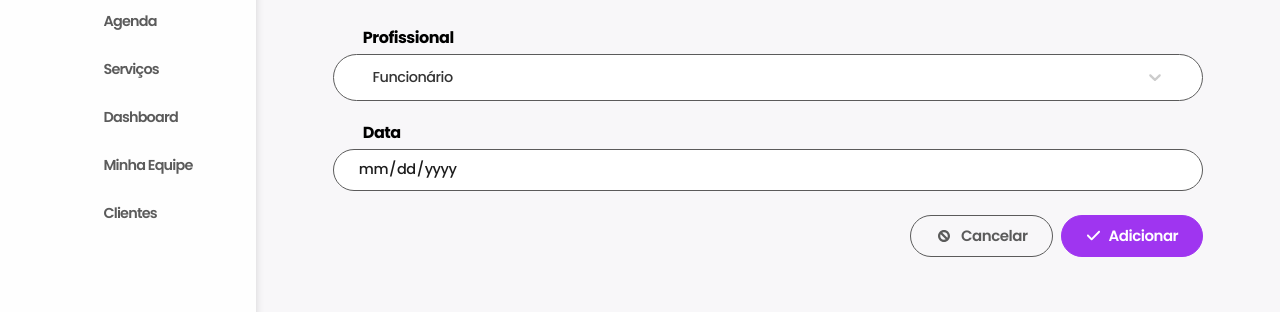
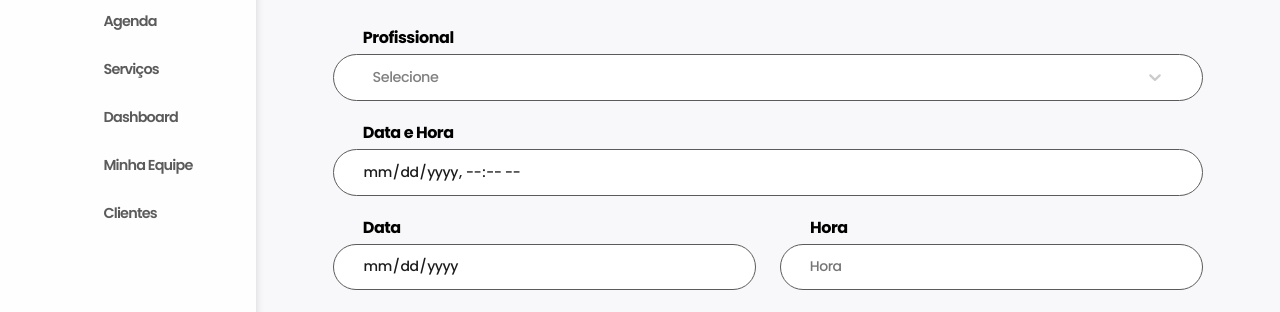
Before and after one commit to Libellus-Grupo-07/Site-Calencare, a React (Create React App) app in the folder calencare/: page /agenda/adicionar in a window 1280 px wide. Shown: the part 280-592 px from the top of the page. Built offline with nearby package versions, Linux system fonts and the light colour scheme; no server answers; sample sign-in values are in the browser's storage; some icons are missing.

Commit message:
listar servicos minhaEquipe

```diff
--- a/calencare/src/pages/adicionar-agendamento/AdicionarAgendamento.jsx
+++ b/calencare/src/pages/adicionar-agendamento/AdicionarAgendamento.jsx
@@ -5,7 +5,7 @@ import { useLocation, useNavigate, useParams } from "react-router-dom";
 import Button from "../../components/button/Button";
 import Titulo from "../../components/titulo/Titulo";
 import Input from "../../components/input/Input";
-import { inputSomenteTexto, logado, isVazio, isValidEmail } from "../../utils/global";
+import { inputSomenteTexto, logado, isVazio, isValidEmail, transformarHora, transformarData, transformarDataHora } from "../../utils/global";
 import styles from "./AdicionarAgendamento.module.css";
 import Ul from "../../components/ul/Ul";
 import { TickSquare } from "react-iconly";
@@ -20,12 +20,12 @@ const AdicionarAgendamento = () => {
     const navigate = useNavigate();
     const location = useLocation();
     const isEditar = location.pathname === "/agendas";
-    const [dados, setDados] = useState("");
+    const [dadosClientes, setDadosClientes] = useState("");
+    const [dadosProfissionais, setDadosProfissionais] = useState("");
 
     const { idAgenda } = useParams();
     const [nomeUser, setNomeUser] = useState("");
     const idEmpresa = sessionStorage.getItem("idEmpresa");
-    const [clienteId, setClienteId] = useState(localStorage.getItem("clienteId") || "");
     const [cliente, setCliente] = useState();
     const [clientes, setClientes] = useState([]);
     const [nomeCliente, setNomeCliente] = useState("");
@@ -34,47 +34,21 @@ const AdicionarAgendamento = () => {
     const [telefoneCliente, setTelefoneCliente] = useState("");
     const [dataNascimentoCliente, setDataNascimentoCliente] = useState("");
     const [modalAberto, setModalAberto] = useState(false);
-    const [nome, setNome] = useState("");
     const [data, setData] = useState("");
     // const [cliente, setCliente] = useState("");
     const [dataAgenda, setDataAgenda] = useState("");
-    const [options, setOptions] = useState([
-        {
-            label: "Selecione",
-            value: null
-        }, {
-            label: "Administrador",
-            value: "Adminstrador"
-        },
-        {
-            label: "Funcionário",
-            value: "Funcionário"
-        }]);
-
-    const [tipoPerfil, setTipoPerfil] = useState(options[0])
+    const [hora, setHora] = useState("");
+    const [dia, setDia] = useState("");
+    const [profissonais, setProfissionais] = useState([]);
+    const [Profissional, setProfissional] = useState("")
     const [servicosSelecionados, setServicosSelecionados] = useState([]);
     const [items, setItems] = useState([]);
 
 
-    useEffect(() => {
-        if (clienteId) {
-            // Buscar os detalhes do cliente usando o ID do cliente armazenado
-            api.get(`/clientes/${clienteId}`)
-                .then(response => {
-                    setCliente(response.data);
-                })
-                .catch(error => {
-                    console.error("Erro ao buscar detalhes do cliente:", error);
-                });
-        }
-    }, [clienteId]);
-
     const validarAgenda = () => {
         if (
             !isVazio(cliente, "Cliente") &&
-            !isVazio(dataAgenda, "Data") &&
-            !isVazio(options, "Tipo de Perfil") &&
-            !isVazio(tipoPerfil, "Tipo de Perfil") &&
+            !isVazio(Profissional, "profissional") &&
             !isVazio(servicosSelecionados, "Serviços que realiza") &&
             !isVazio(data, "Data")
         ) {
@@ -116,7 +90,7 @@ const AdicionarAgendamento = () => {
             />
             <Input
                 id={"emailCliente"}
-                titulo={"Email (Opcional)"}
+                titulo={"Email"}
                 placeholder={"Email"}
                 valor={emailCliente}
                 alterarValor={setEmailCliente}
@@ -169,8 +143,10 @@ const AdicionarAgendamento = () => {
         if (validarCadastroCliente()) {
             let body = {
                 "nome": nomeCliente,
+                "sobrenome": sobrenomeCliente,
                 "telefone": telefoneCliente,
                 "email": emailCliente,
+                empresaId: idEmpresa
             }
 
             api.post("/clientes", body)
@@ -190,7 +166,6 @@ const AdicionarAgendamento = () => {
                     atualizarClientes(novoCliente);
                     setCliente(novoCliente);
                     //abrirModal(novoCliente);
-            setOptions([...options, novoCliente]);
                 }).catch((error) => {
                     toast.error("Houve um erro ao tentar adicionar cliente");
                     console.error("Houve um erro ao tentar adicionar cliente!");
@@ -204,7 +179,8 @@ const AdicionarAgendamento = () => {
         api.get(`/clientes/${sessionStorage.getItem("idEmpresa")}`).then((response) => {
             const { data } = response;
             console.log(data);
-            mapear(data, index);
+            mapear(data, index, "cliente");
+            setDadosClientes(data)
 
         }).catch((error) => {
             console.log("Houve um erro ao buscar clientes");
@@ -213,6 +189,10 @@ const AdicionarAgendamento = () => {
     }
 
     useEffect(() => {
+        if (!logado(sessionStorage.getItem("token"))) {
+            navigate("/login");
+            return;
+        }
         api.get(`/servico-preco/${idEmpresa}`).then((response) => {
             console.log("buscar servicos")
             const { data } = response;
@@ -225,40 +205,37 @@ const AdicionarAgendamento = () => {
         });
         buscarClientes()
 
+        api.get(`/funcionarios/empresa?idEmpresa=${idEmpresa}`).then((response) => {
+            console.log("buscar funcionarios")
+            const { data } = response;
+            console.log(response);
+            mapear(data, 0, "profissional")
+            setDadosProfissionais(data)
+
+        }).catch((error) => {
+            console.log("Houve um erro ao buscar um funcionario");
+            console.log(error);
+        });
     }, [idEmpresa]);
 
-    // useEffect(() => {
-    //     if (!logado(sessionStorage.getItem("token"))) {
-    //         navigate("/login");
-    //         return;
-    //     }
 
-    // api.get(`/agendas/${idUser}`).then((response) => {
-    //     const { data } = response;
-    //     console.log(response);
-    //     const { nome } = data;
-    //     setNomeUser(nome);
-    // }).catch((error) => {
-    //     console.log("Houve um erro ao buscar o funcionário");
-    //     console.log(error);
-    // });
+    const mapear = (data, index, nomeVetor) => {
+        var dataMapp = [];
 
-    //     buscarClientes(0)
-
-
-    // }, [idUser]);
-
-    const mapear = (data, index) => {
-        var dataMapp = [{
+        if (nomeVetor === "cliente") {
+            dataMapp.push({
                 //id: data[i].id,
                 label: "Criar",
                 value: "Criar"
-        }];
+            })
+        }
+
         let i = 0;
 
         for (i = 0; i < data.length; i++) {
             dataMapp.push({
                 id: data[i].id,
+                index: i,
                 label: data[i].nome,
                 value: data[i].nome
             })
@@ -266,46 +243,48 @@ const AdicionarAgendamento = () => {
 
         i = index === 0 ? index - 1 : i;
         console.log(i);
+        if (nomeVetor === "cliente") {
             setClientes(dataMapp);
             setCliente(dataMapp[i]);
+        } else {
+            setProfissionais(dataMapp);
+            setProfissional(dataMapp[i]);
+        }
     }
 
     const handleSave = () => {
-        var url = isEditar ? `/agendas/${idAgenda}` : "/agendas"
-        const objetoAdicionado = {
-            cliente,
-            dataAgenda,
-            options,
-            tipoPerfil,
-            servicosSelecionados
-        };
+        console.log(cliente)
+
         if (validarAgenda()) {
-            api.post(url, objetoAdicionado).then((response) => {
+            for (let index = 0; index < servicosSelecionados.length; index++) {
+                let dataHora = dataAgenda + "T" + hora;
+                let AgendaAdicionado = {
+                    idServicoPreco: servicosSelecionados[index].id,
+                    //dtHora: transformarDataHora(dataAgenda),
+                    dtHora: dataHora,
+                    dia: transformarData(data),
+                    horario: transformarHora(hora),
+                    bitStatus: 1,
+                    cliente: dadosClientes[cliente.index],
+                    profissional: dadosProfissionais[Profissional.index]
+                }
+
+                api.post(`/agendamentos/${Profissional.id}/${cliente.id}/${servicosSelecionados[index].id}`, AgendaAdicionado).then((response) => {
                     const { data } = response;
                     const { id } = data;
+                    toast.success("Agendamento adicionada com sucesso!");
+                    sessionStorage.setItem("editado", JSON.stringify(AgendaAdicionado));
+                    navigate("/agendas");
 
-                for (let index = 0; index < servicosSelecionados.length; index++) {
-                    let servicoAdicionado = {
-                        idAgenda: id,
-                        idServicoPreco: servicosSelecionados[index].id,
-                        dtCriacao: new Date(),
-                        bitStatus: 1
-                    }
+                    console.log("Json de servico adicionado " + JSON.stringify(AgendaAdicionado));
 
-                    api.post(`/servicos/${idEmpresa}`, servicoAdicionado).then().catch((error) => {
-                        console.error(error)
-                        toast.error("Ocorreu um erro ao adicionar os dados, por favor, tente novamente.");
-                    })
-                }
-                toast.success("Agendamento adicionada com sucesso!");
-                sessionStorage.setItem("editado", JSON.stringify(objetoAdicionado));
-                navigate("/agendas");
                 }).catch((error) => {
                     console.error(error)
                     toast.error("Ocorreu um erro ao adicionar os dados, por favor, tente novamente.");
                 })
             }
         };
+    }
 
     return (
         <>
@@ -338,23 +317,42 @@ const AdicionarAgendamento = () => {
                                 nomeCampo={undefined}
                             />
                             <SelectInput
-                                id={"tipoPerfil"}
+                                id={"profissional"}
                                 tamanho={"lg"}
-                                options={options}
-                                valor={tipoPerfil}
-                                alterarValor={setTipoPerfil}
+                                options={profissonais}
+                                valor={Profissional}
+                                alterarValor={setProfissional}
                                 titulo={"Profissional"}
 
 
                             />
-
                             <Input
                                 id="data"
-                                valor={data}
+                                valor={dataAgenda}
+                                type={"datetime-local"}
+                                alterarValor={setDataAgenda}
+                                titulo={"Data e Hora"}
+                                tamanho={"lg"}
+                            />
+                            <div className={styles["group-input"]}>
+                                <Input
+                                    id="data"
+                                    valor={dia}
                                     type={"date"}
-                                alterarValor={setData}
+                                    alterarValor={setDia}
                                     titulo={"Data"}
+                                    tamanho={"lg"}
+
                                 />
+                                <Input
+                                    id="hora"
+                                    valor={hora}
+                                    type={"hora"}
+                                    alterarValor={setHora}
+                                    titulo={"Hora"}
+                                    tamanho={"lg"}
+                                />
+                            </div>
 
                         </div>
 
@@ -402,4 +400,5 @@ const AdicionarAgendamento = () => {
     );
 };
 
+
 export default AdicionarAgendamento;
--- a/calencare/src/pages/adicionar-agendamento/AdicionarAgendamento.module.css
+++ b/calencare/src/pages/adicionar-agendamento/AdicionarAgendamento.module.css
@@ -92,3 +92,10 @@
     border: none;
     color: var(--texto-cinza);
   }
+
+  .group-button {
+    width: 100%;
+    display: flex;
+    column-gap: 8px;
+    justify-content: flex-end;
+  }
```
Also changed, not shown: calencare/src/pages/minha-equipe/MinhaEquipe.jsx (+44 -13 lines). Lines whose indentation alone changed are shown as unchanged.
